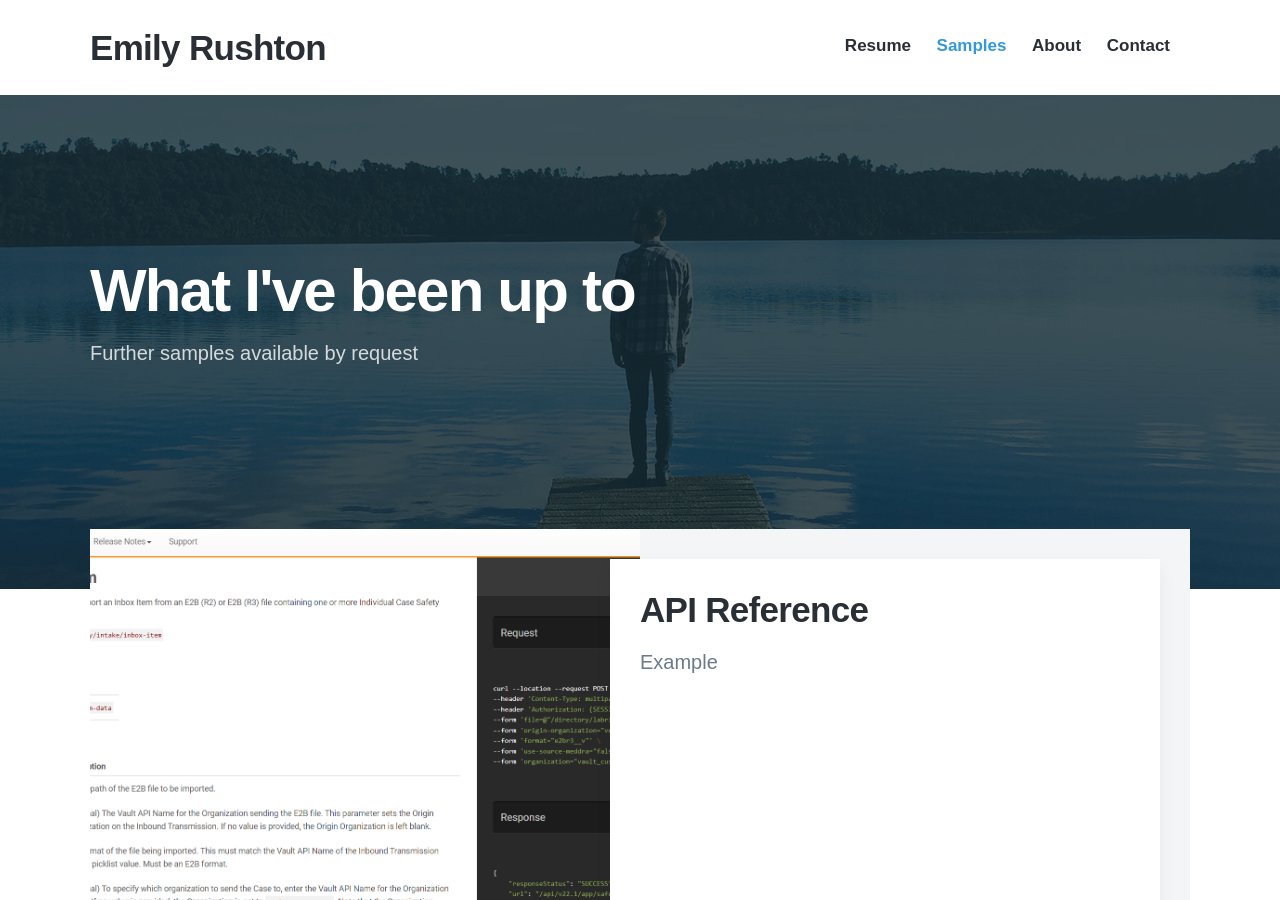
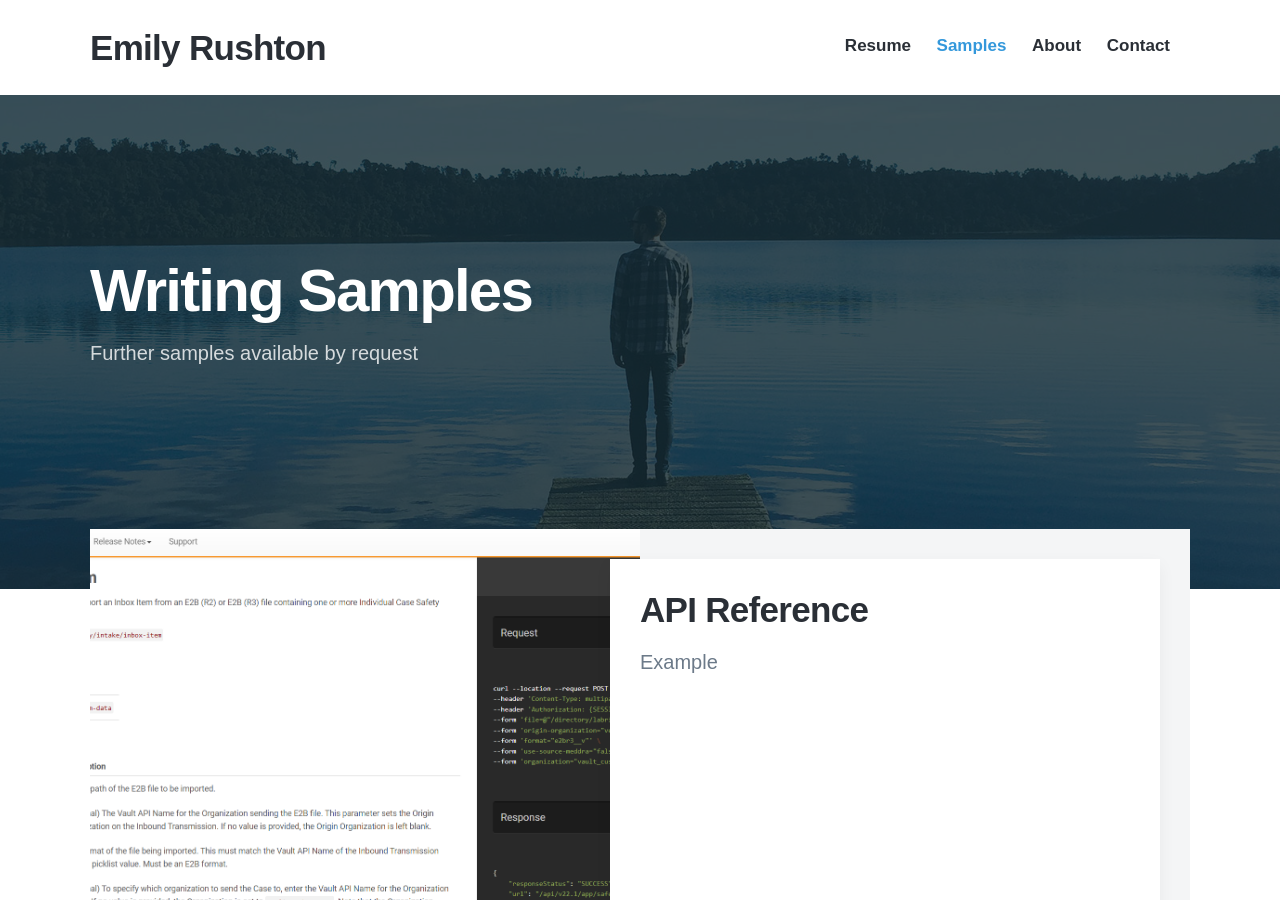
Before and after one commit to emilyrushton/emilyrushton.github.io, a Jekyll site: the page built from blog/index.html, in a window 1280 px wide and 900 px high. Built offline with Jekyll 4.4.1, drawn with Linux system fonts in a browser that asks for light colours; nearby versions of some CDN libraries; some web fonts are replaced; the list of posts is cut into pages by our own code.

Commit message:
Update index.html

```diff
--- a/blog/index.html
+++ b/blog/index.html
@@ -13,7 +13,7 @@ featured_image: /images/demo/blog.jpg
 
 	<div class="wrap">
 
-		<h1>What I've been up to</h1>
+		<h1>Writing Samples</h1>
 		<p>Further samples available by request</p>
 
 	</div>
```
